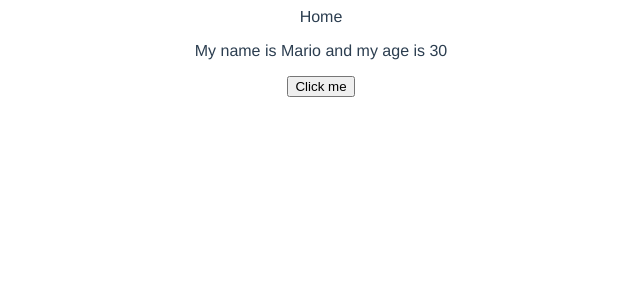
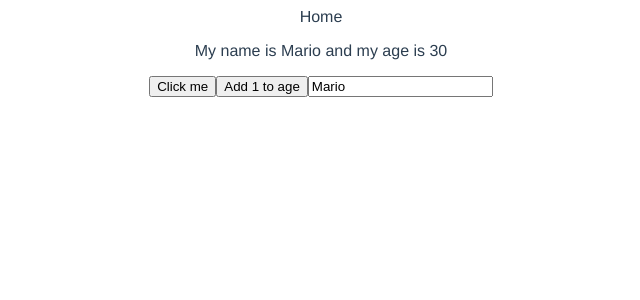
Before and after one commit to lbertoncello/vue-dojo-blog, a Vue app: page / in a window 1280 px wide. Shown: the top 300 px of the page, without its empty margins (319-959 px from the left). Built offline with nearby package versions, Linux system fonts and the light colour scheme.

Commit message:
class: using refs for reactivity

```diff
--- a/src/views/Home.vue
+++ b/src/views/Home.vue
@@ -1,8 +1,10 @@
 <template>
   <div class="home">
     Home
-    <p ref="p">My name is {{ name }} and my age is {{ age }}</p>
+    <p>My name is {{ name }} and my age is {{ age }}</p>
     <button @click="handleClick">Click me</button>
+    <button @click="age++">Add 1 to age</button>
+    <input type="text" v-model="name">
   </div>
 </template>
 
@@ -13,22 +15,20 @@
   name: 'Home',
   /* COMPOSITION API */
   setup() {
-    const p = ref(null)
+    // const p = ref(null)
 
-    // Not reactive values
-    let name = 'Mario'
-    let age = 30
+    // Refs are reactive values
+    const name = ref('Mario')
+    const age = ref(30)
 
     const handleClick = () => {
-      console.log(p, p.value)
-      p.value.classList.add('test')
-      p.value.textContent = 'hello, ninjas'
+      name.value = 'luigi'
+      age.value = 35
     }
 
     return {
       name,
       age,
-      p,
       handleClick
     }
   }
```
